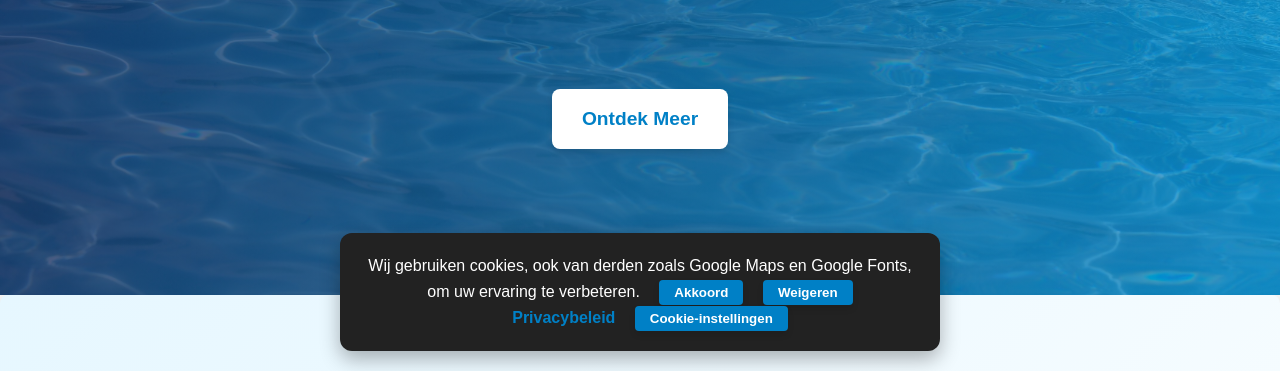
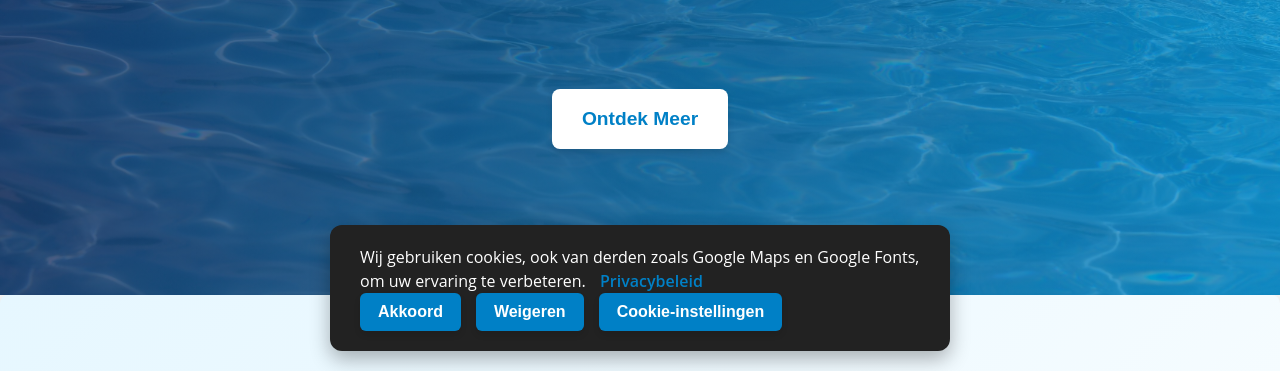
Before and after one commit to Conor-van-Bemmelen/SportoaseZwemverenigingLanaken, a website: page index.html in a window 1280 px wide. Shown: the part 429-800 px from the top of the page. Drawn offline with Linux system fonts and the light colour scheme.

Commit message:
Add files via upload

```diff
--- a/index.css
+++ b/index.css
@@ -288,32 +288,49 @@ body {
 
 .cookie-banner {
     position: fixed;
-    bottom: 20px; /* 20px vanaf onderkant */
+    bottom: 20px;
     left: 50%;
     transform: translateX(-50%);
-    max-width: 600px;
+    max-width: 620px;
     background: #222;
     color: #fff;
-    padding: 20px 25px;
+    padding: 20px 30px;
     border-radius: 12px;
     box-shadow: 0 8px 20px rgba(0,0,0,0.3);
-    text-align: center;
+    text-align: left;
     z-index: 9999;
     display: none;
     font-size: 1rem;
+    font-family: 'Open Sans', sans-serif;
+    display: flex;
+    flex-wrap: wrap;
+    align-items: center;
+    gap: 20px;
+}
+
+.cookie-message {
+    flex: 1 1 300px;
+    line-height: 1.5;
+}
+
+.cookie-actions {
+    flex: 0 0 auto;
+    display: flex;
+    gap: 15px;
+    flex-wrap: wrap;
 }
 
 .cookie-button {
-    margin-left: 15px;
-    padding: 5px 15px;
+    padding: 10px 18px;
     cursor: pointer;
     background-color: #0080c6;
     color: #fff;
     border: none;
-    border-radius: 4px;
+    border-radius: 6px;
     transition: background-color 0.3s ease;
     box-shadow: 0 4px 6px rgba(0,0,0,0.1);
     font-weight: 600;
+    font-size: 1rem;
 }
 
 .cookie-button:hover {
@@ -322,7 +339,7 @@ body {
 
 .privacy-link {
     color: #0080c6;
-    margin-left: 20px;
+    margin-left: 10px;
     text-decoration: none;
     font-weight: 600;
     transition: color 0.3s ease;
@@ -331,6 +348,21 @@ body {
 .privacy-link:hover {
     color: #004a99;
     text-decoration: underline;
+}
+
+/* Responsive voor kleinere schermen */
+@media (max-width: 600px) {
+    .cookie-banner {
+        flex-direction: column;
+        text-align: center;
+    }
+    .cookie-message {
+        flex: none;
+        margin-bottom: 15px;
+    }
+    .cookie-actions {
+        justify-content: center;
+    }
 }
 
 
--- a/index.html
+++ b/index.html
@@ -57,11 +57,15 @@
 
 <!-- Cookie Banner -->
 <div id="cookie-banner" class="cookie-banner">
-    Wij gebruiken cookies, ook van derden zoals Google Maps en Google Fonts, om uw ervaring te verbeteren.
-    <button id="accept-cookies" class="cookie-button">Akkoord</button>
-    <button id="decline-cookies" class="cookie-button">Weigeren</button>
-    <a href="/privacybeleid" class="privacy-link">Privacybeleid</a>
-    <button id="change-cookies" class="cookie-button">Cookie-instellingen</button>
+    <div class="cookie-message">
+        Wij gebruiken cookies, ook van derden zoals Google Maps en Google Fonts, om uw ervaring te verbeteren.
+        <a href="/privacybeleid" class="privacy-link">Privacybeleid</a>
+    </div>
+    <div class="cookie-actions">
+        <button id="accept-cookies" class="cookie-button">Akkoord</button>
+        <button id="decline-cookies" class="cookie-button">Weigeren</button>
+        <button id="change-cookies" class="cookie-button">Cookie-instellingen</button>
+    </div>
 </div>
 
 
```
